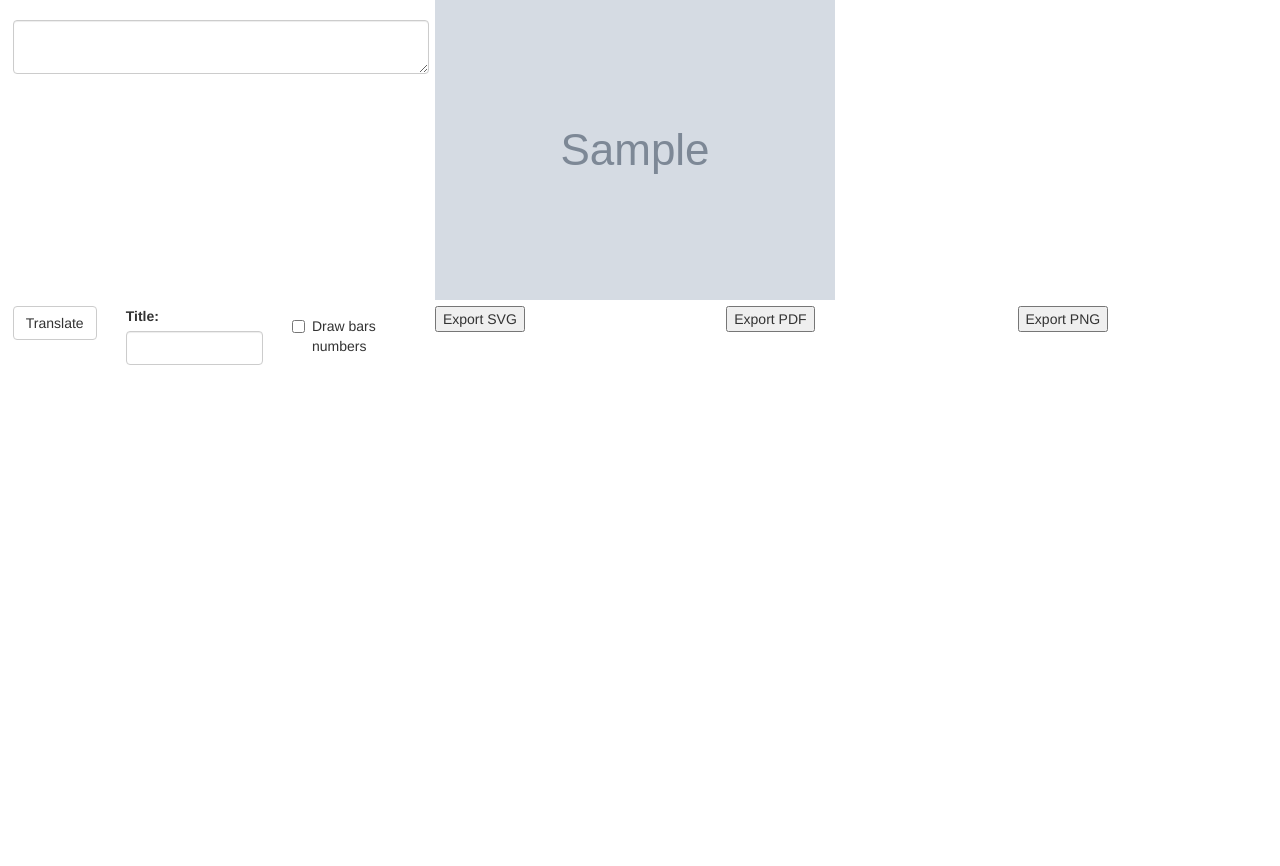
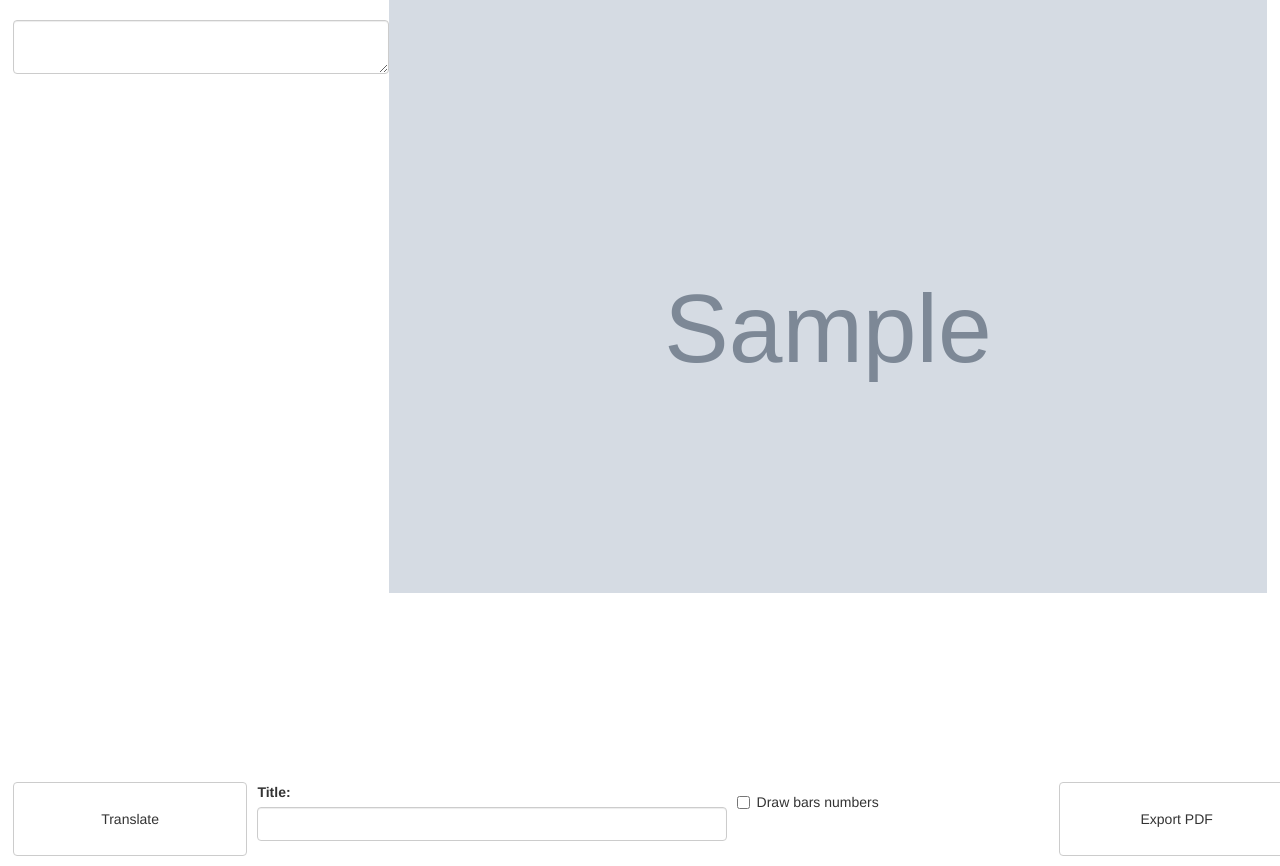
Before and after one commit to xtrojak/GuitarTabs, a Flask app: template templates/index.html in a window 1280 px wide. Run offline with Flask 2, Linux system fonts and the light colour scheme; the template is opened without the code that fills it: values that come from a table or form of the project are taken from there, most other values are stand-ins (such as "Sample title", 1, 10 or a date in 2020); grey boxes marked "Sample" are stand-in pictures; some libraries are stand-ins or nearby versions.

Commit message:
Working on layout

```diff
--- a/static/styles/styles.css
+++ b/static/styles/styles.css
@@ -1,46 +1,39 @@
 .grid-container {
   display: grid;
-  grid-template-columns: 1fr 2fr;
-  grid-template-rows: 3fr 1fr;
-  gap: 6px 6px;
+  grid-template-columns: 100%;
+  grid-template-rows: 90% 10%;
+  gap: 0px 0px;
   margin-right: 1%;
   margin-left: 1%;
 }
-
-.input { grid-area: 1 / 1 / 2 / 2; }
-
-.output { grid-area: 1 / 2 / 2 / 3; }
-
-.submit {
+.editor {
   display: grid;
-  grid-template-columns: 1fr 2fr 2fr;
-  grid-template-rows: 1fr;
-  gap: 0px 7%;
+  grid-template-columns: 30% 70%;
+  grid-template-rows: 100%;
+  gap: 0px 0px;
+  grid-area: 1 / 1 / 2 / 2;
+}
+.options {
+  display: grid;
+  grid-template-columns: 30% 60% 40% 30% 30% 30%;
+  grid-template-rows: 100%;
+  gap: 10px 10px;
   grid-area: 2 / 1 / 3 / 2;
+  position: fixed;
+  bottom: 10px;
 }
-
-.submit_button { grid-area: 1 / 1 / 2 / 2; }
-
-.title { grid-area: 1 / 2 / 2 / 3; }
-
-.bars { grid-area: 1 / 3 / 2 / 4; }
-
-.export {
-  display: grid;
-  grid-template-columns: 1fr 1fr 1fr;
-  grid-template-rows: 1fr;
-  gap: 0px 5%;
-  grid-area: 2 / 2 / 3 / 3;
-}
-
-.export_svg { grid-area: 1 / 1 / 2 / 2; }
-
-.export_pdf { grid-area: 1 / 2 / 2 / 3; }
-
-.export_png { grid-area: 1 / 3 / 2 / 4; }
 
 textarea {
    resize: vertical;
-   min-height: 90%;
    max-width: 100%;
 }
+
+.picture {
+    overflow: auto;
+    max-height: 100%;
+}
+
+img {
+    width: 100%;
+    object-fit: contain;
+}
--- a/templates/index.html
+++ b/templates/index.html
@@ -11,34 +11,19 @@
 {% block content %}
 <form method="POST" action="{{ url_for('index') }}">
     <div class="grid-container">
-      <div class="input">
+        <div class="editor">
             {{ wtf.form_field(form.text) }}
-      </div>
-      <div class="output">
+            <div class="picture">
                 <img src="{{ user_image }}" alt="Output picture">
             </div>
-      <div class="submit">
-          <div class="submit_button">
+        </div>
+        <div class="options">
             {{ wtf.form_field(form.submit_button) }}
-          </div>
-          <div class="title">
             {{ wtf.form_field(form.title) }}
-          </div>
-          <div class="bars">
             {{ wtf.form_field(form.bars) }}
-          </div>
-      </div>
-      <div class="export">
-
-          <div class="export_pdf">
-              <input type="submit" name="export_pdf" value="Export PDF">
-          </div>
-          <div class="export_svg">
-              <input type="submit" name="export_svg" value="Export SVG">
-          </div>
-          <div class="export_png">
-              <input type="submit" name="export_png" value="Export PNG">
-          </div>
+            <input class="btn btn-default" type="submit" name="export_pdf" value="Export PDF">
+            <input class="btn btn-default" type="submit" name="export_svg" value="Export SVG">
+            <input class="btn btn-default" type="submit" name="export_png" value="Export PNG">
         </div>
     </div>
 </form>
```
Also changed, not shown: static/pics/tabs.svg (deleted). Lines whose indentation alone changed are shown as unchanged.
